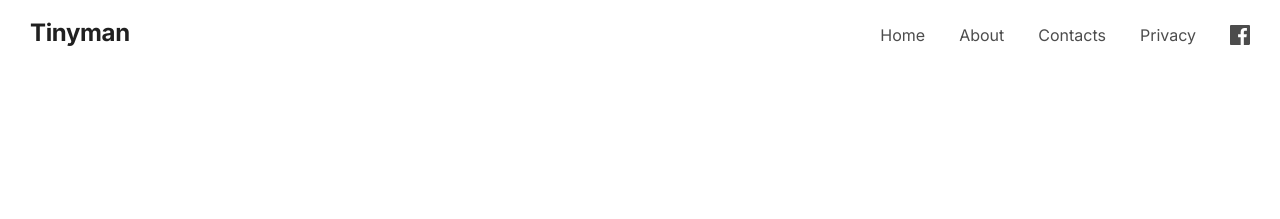
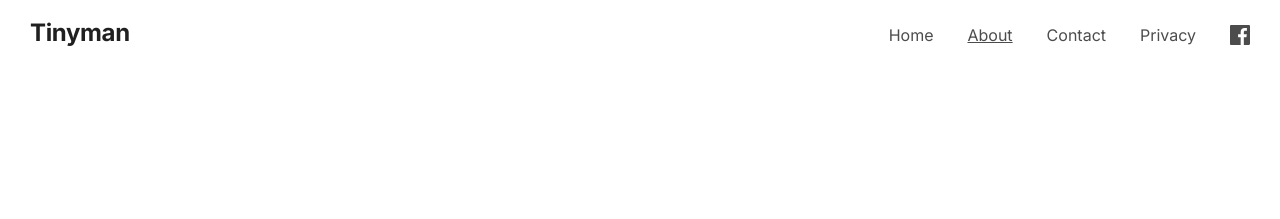
Before and after one commit to huynguyen230892/bang_landing_page, a Jekyll site: the page about.html, which Jekyll copies as it is, in a window 1280 px wide. Shown: the top 219 px of the page. Built offline with Jekyll 4.4.1, drawn with Linux system fonts in a browser that asks for light colours.

Commit message:
update underline

```diff
--- a/about.html
+++ b/about.html
@@ -131,8 +131,8 @@
     <div class="right">
       <ul class="menu trim">
         <li><a href="index.html">Home</a></li>
-        <li><a href="about.html">About</a></li>
-        <li><a href="contact.html">Contacts</a></li>
+        <li><a href="about.html"><u>About</u></a></li>
+        <li><a href="contact.html">Contact</a></li>
         <li><a href="privacy.html">Privacy</a></li>
         <li class="cropRight"><a class="trimRight shift-up-2" href="https://www.facebook.com/bang2comicreader" target="_blank"><svg><use xmlns:xlink="http://www.w3.org/1999/xlink" xlink:href="#facebook"></use></svg></a></li>
       </ul>
@@ -152,7 +152,7 @@
     <ul class="mainMenu margin-top-3">
       <li><a href="index.html">Home</a></li>
       <li><a href="about.html"><u>About</u></a></li>
-      <li><a href="contact.html">Contacts</a></li>
+      <li><a href="contact.html">Contact</a></li>
       <li><a href="privacy.html">Privacy</a></li>
     </ul>
     <ul class="social opacity-8">
--- a/contact.html
+++ b/contact.html
@@ -133,7 +133,7 @@
       <ul class="menu trim">
         <li><a href="index.html">Home</a></li>
         <li><a href="about.html">About</a></li>
-        <li><a href="contact.html">Contacts</a></li>
+        <li><a href="contact.html"><u>Contact</u></a></li>
         <li><a href="privacy.html">Privacy</a></li>
         <li class="cropRight"><a class="trimRight shift-up-2" href="https://www.facebook.com/bang2comicreader" target="_blank"><svg><use xmlns:xlink="http://www.w3.org/1999/xlink" xlink:href="#facebook"></use></svg></a></li>
       </ul>
@@ -153,7 +153,7 @@
     <ul class="mainMenu margin-top-3">
       <li><a href="index.html">Home</a></li>
       <li><a href="about.html">About</a></li>
-      <li><a href="contact.html"><u>Contacts</u>></a></li>
+      <li><a href="contact.html"><u>Contact</u></a></li>
       <li><a href="privacy.html">Privacy</a></li>
     </ul>
     <ul class="social opacity-8">
--- a/index.html
+++ b/index.html
@@ -133,9 +133,9 @@
     <div class="left"><a href="#" title="Slides Framework"><h5 style="font-weight: bold">Tinyman</h5> </a></div>
     <div class="right">
       <ul class="menu trim">
-        <li><a href="index.html">Home</a></li>
+        <li><a href="index.html"><u>Home</u></a></li>
         <li><a href="about.html">About</a></li>
-        <li><a href="contact.html">Contacts</a></li>
+        <li><a href="contact.html">Contact</a></li>
         <li><a href="privacy.html">Privacy</a></li>
         <li class="cropRight"><a class="trimRight shift-up-2" href="https://www.facebook.com/bang2comicreader" target="_blank"><svg><use xmlns:xlink="http://www.w3.org/1999/xlink" xlink:href="#facebook"></use></svg></a></li>
       </ul>
@@ -155,7 +155,7 @@
     <ul class="mainMenu margin-top-3">
       <li><a href="index.html"><u>Home</u></a></li>
       <li><a href="about.html">About</a></li>
-      <li><a href="contact.html">Contacts</a></li>
+      <li><a href="contact.html">Contact</a></li>
       <li><a href="privacy.html">Privacy</a></li>
     </ul>
     <ul class="social opacity-8">
--- a/privacy.html
+++ b/privacy.html
@@ -133,8 +133,8 @@
       <ul class="menu trim">
         <li><a href="index.html">Home</a></li>
         <li><a href="about.html">About</a></li>
-        <li><a href="contact.html">Contacts</a></li>
-        <li><a href="privacy.html">Privacy</a></li>
+        <li><a href="contact.html">Contact</a></li>
+        <li><a href="privacy.html"><u>Privacy</u></a></li>
         <li class="cropRight"><a class="trimRight shift-up-2" href="https://www.facebook.com/bang2comicreader" target="_blank"><svg><use xmlns:xlink="http://www.w3.org/1999/xlink" xlink:href="#facebook"></use></svg></a></li>
       </ul>
     </div>
@@ -153,7 +153,7 @@
     <ul class="mainMenu margin-top-3">
       <li><a href="index.html">Home</a></li>
       <li><a href="about.html">About</a></li>
-      <li><a href="contact.html">Contacts</a></li>
+      <li><a href="contact.html">Contact</a></li>
       <li><a href="privacy.html"><u>Privacy</u></a></li>
     </ul>
     <ul class="social opacity-8">
```
